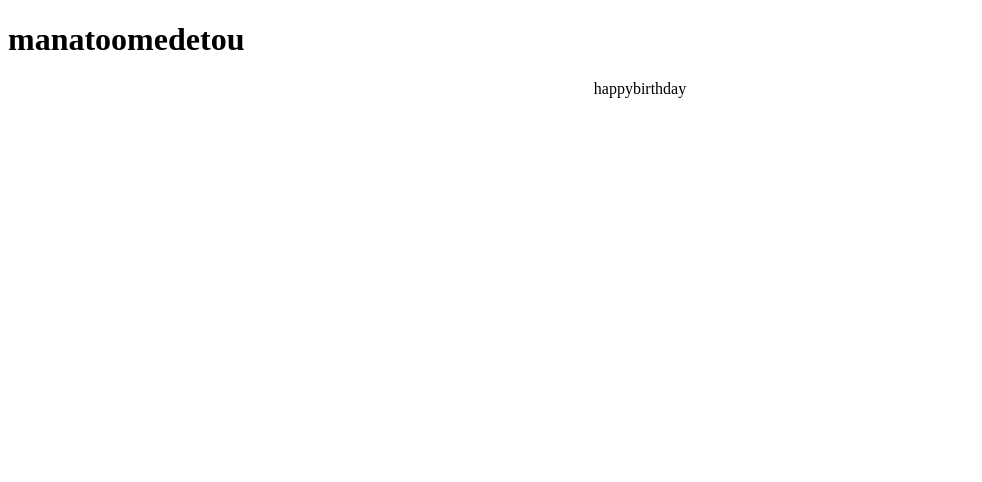
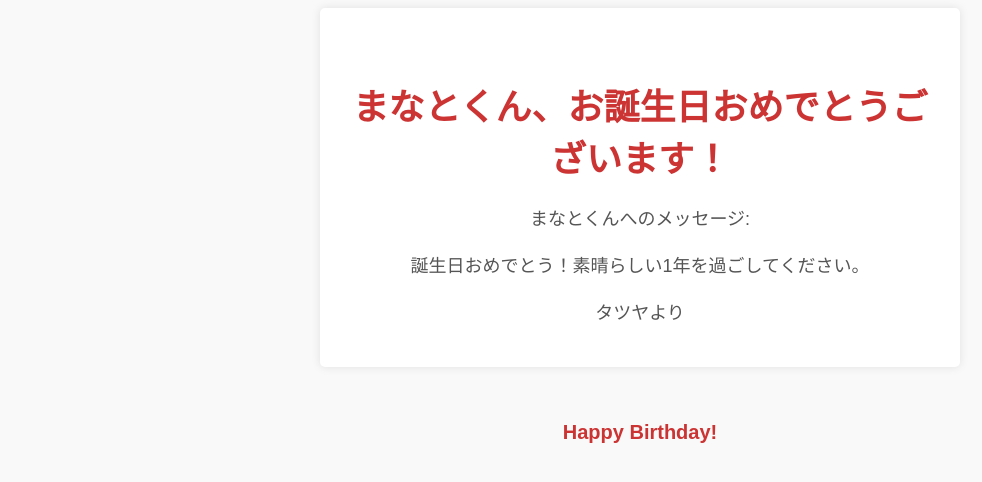
Before and after one commit to tatsu266/demo, a plain HTML site: page index.html in a window 1280 px wide. Shown: the whole page, without its empty margins (0-982 px from the left). Drawn offline with Linux system fonts and the light colour scheme.

Commit message:
Update index.html

```diff
--- a/index.html
+++ b/index.html
@@ -1,14 +1,48 @@
 <!DOCTYPE html>
 <html>
-
-<head>
-  <meta charset="UTF-8">
-  <title>こんにちはtatuyaです</title>
-</head>
-
-<body>
-  <h1>manatoomedetou</h1>
-  <div style="text-align: center;">happybirthday</div>
-</body>
-
+  <head>
+    <meta charset="UTF-8">
+    <title>まなとくんのお祝い</title>
+    <style>
+      body {
+        background-color: #f9f9f9;
+        font-family: Arial, sans-serif;
+        text-align: center;
+      }
+      h1 {
+        color: #cc3333;
+        font-size: 36px;
+        margin-top: 50px;
+      }
+      p {
+        color: #555;
+        font-size: 18px;
+        line-height: 1.5;
+        margin-bottom: 20px;
+      }
+      .message {
+        background-color: #fff;
+        border-radius: 5px;
+        box-shadow: 0 0 10px rgba(0, 0, 0, 0.1);
+        padding: 20px;
+        max-width: 600px;
+        margin: 0 auto;
+      }
+      .signature {
+        margin-top: 50px;
+        font-size: 20px;
+        font-weight: bold;
+        color: #cc3333;
+      }
+    </style>
+  </head>
+  <body>
+    <div class="message">
+      <h1>まなとくん、お誕生日おめでとうございます！</h1>
+      <p>まなとくんへのメッセージ:</p>
+      <p>誕生日おめでとう！素晴らしい1年を過ごしてください。</p>
+      <p>タツヤより</p>
+    </div>
+    <p class="signature">Happy Birthday!</p>
+  </body>
 </html>
```
